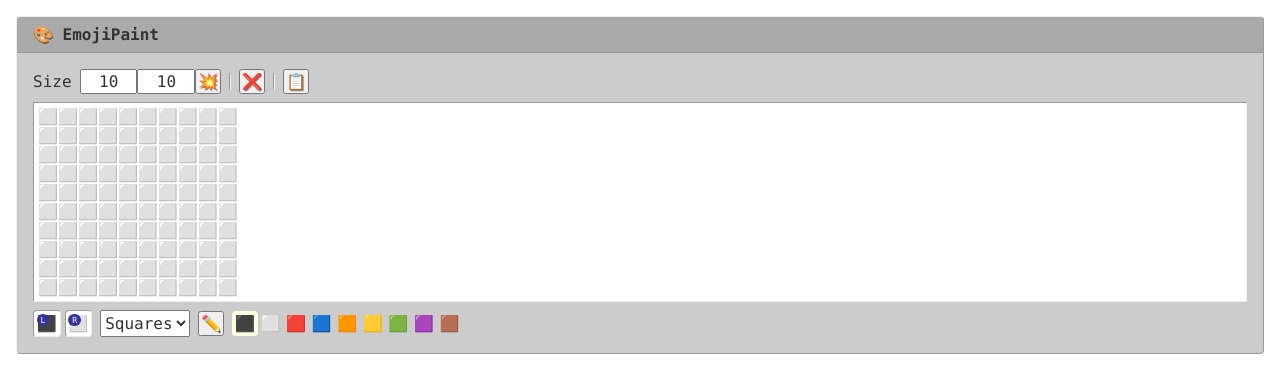
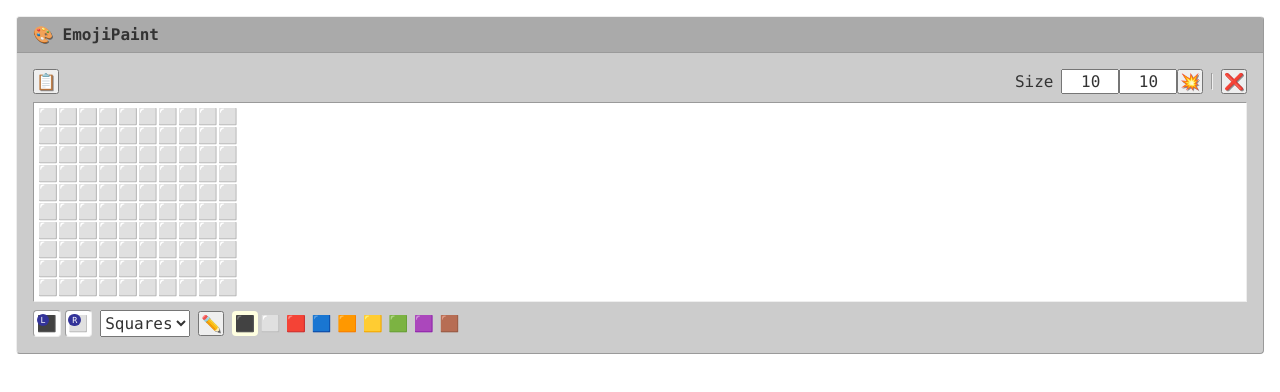
Before and after one commit to 0x04/emoji-paint, a plain HTML site: page index.html in a window 1280 px wide. Drawn offline with Linux system fonts and the light colour scheme.

Commit message:
chore: adjust styling and top toolbar item order

```diff
--- a/index.html
+++ b/index.html
@@ -105,10 +105,14 @@
             display: flex;
         }
 
-        .emoji-paint__toolbar-top hr {
+        .emoji-paint__toolbar-separator {
             flex: 0 1 0;
             margin-block: 0.25rem;
             margin-inline: 0.5rem;
+        }
+
+        .emoji-paint__toolbar-spacer {
+            flex: 1 1 auto;
         }
 
         .emoji-paint__toolbar-top-new input[type='number'] {
@@ -423,6 +427,8 @@
 
   class Toolbar {
     items = {}
+    countSeparator = 0
+    countSpacer = 0
 
     constructor(className) {
       this.element = document.createElement('div')
@@ -437,7 +443,17 @@
     attachSeparator() {
       const separator = document.createElement('hr')
 
-      this.element.append(separator)
+      separator.classList.add('emoji-paint__toolbar-separator')
+
+      this.attachItem(`separator-${this.countSeparator++}`, separator)
+    }
+
+    attachSpacer() {
+      const spacer = document.createElement('div')
+
+      spacer.classList.add('emoji-paint__toolbar-spacer')
+
+      this.attachItem(`spacer-${this.countSpacer++}`, spacer)
     }
   }
 
@@ -449,11 +465,11 @@
     }
 
     setup() {
+      this.setupBtnCopy()
+      this.attachSpacer()
       this.setupNew()
       this.attachSeparator()
       this.setupBtnClear()
-      this.attachSeparator()
-      this.setupBtnCopy()
     }
 
     setupNew() {
```
